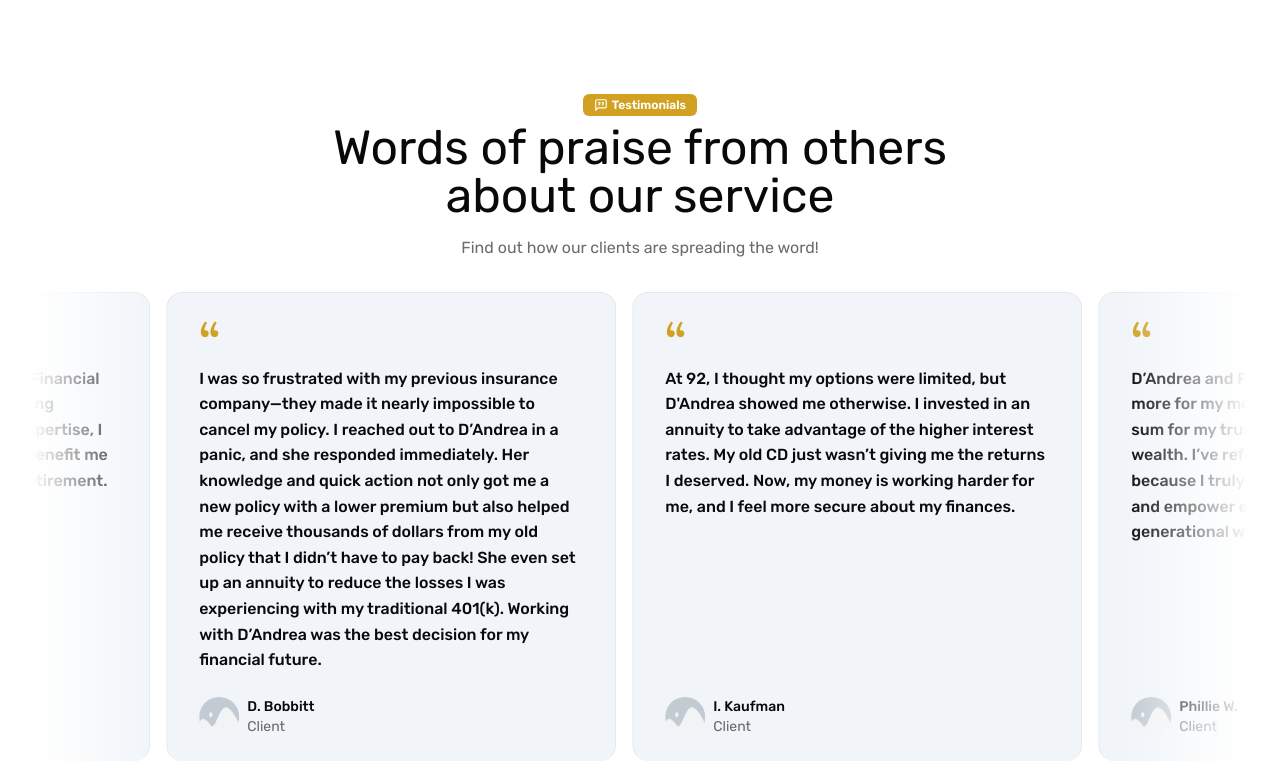
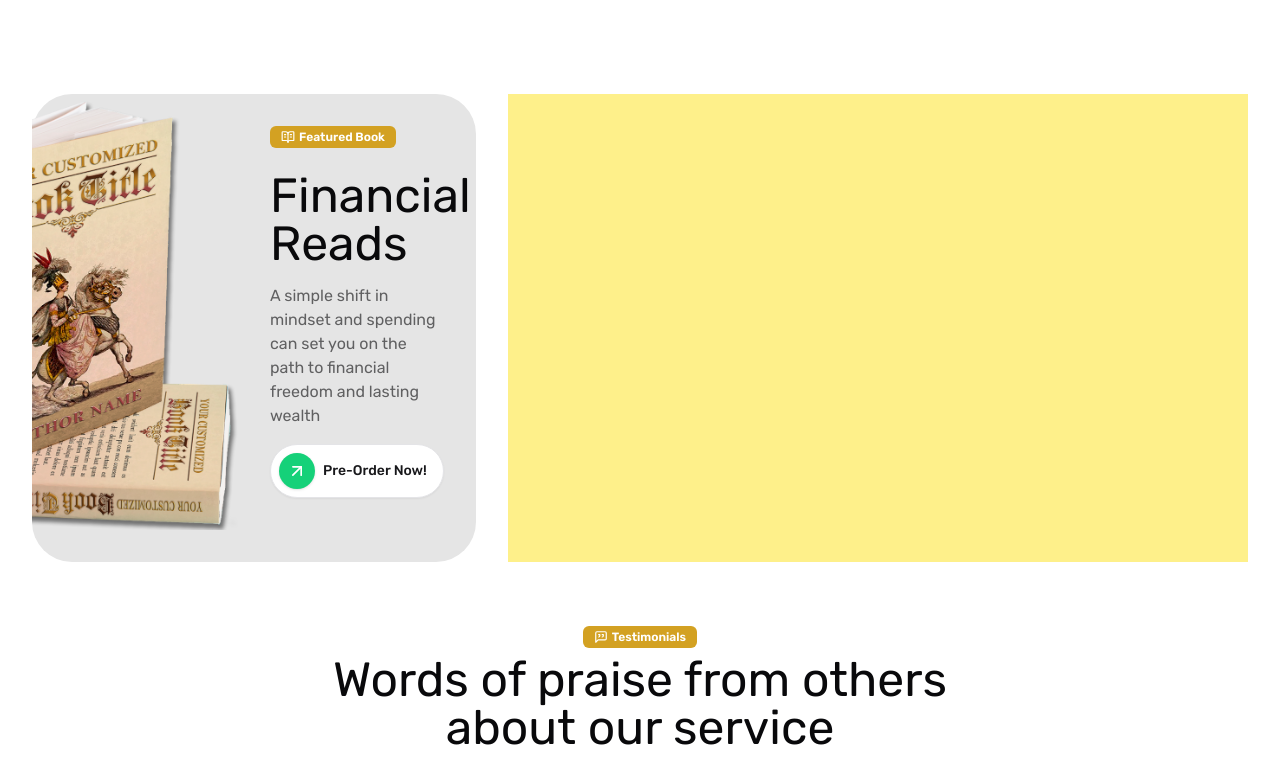
Before and after one commit to joaquincuenca/FREDONOMICS, a React (Vite) app: page /home in a window 1280 px wide. Shown: the part 792-1560 px from the top of the page. Built offline with nearby package versions, Linux system fonts and the light colour scheme.

Commit message:
add BookAndFeatures section to LandingPage; update Testimonials for smoother animation

```diff
--- a/src/components/infinite-moving-cards.tsx
+++ b/src/components/infinite-moving-cards.tsx
@@ -67,7 +67,7 @@ export const InfiniteMovingCards = ({
     <div
       ref={containerRef}
       className={cn(
-        "scroller relative z-20 overflow-hidden [mask-image:linear-gradient(to_right,transparent,white_10%,white_90%,transparent)]",
+        "relative z-20 overflow-hidden [mask-image:linear-gradient(to_right,transparent,white_10%,white_90%,transparent)]",
         className
       )}
     >
@@ -81,7 +81,7 @@ export const InfiniteMovingCards = ({
       >
         {items.map((item) => (
           <li
-            className="w-[350px] max-w-full relative rounded-2xl border border-b-0 flex-shrink-0 bg-slate-100 border-slate-200 px-8 py-6 md:w-[450px] flex flex-col justify-between"
+            className="w-[350px] max-w-full relative rounded-[2.5rem] border border-b-0 flex-shrink-0 bg-slate-100 border-slate-200 px-8 py-6 md:w-[450px] flex flex-col justify-between"
             key={item.name}
           >
             <div
--- a/src/pages/LandingPage.tsx
+++ b/src/pages/LandingPage.tsx
@@ -1,10 +1,12 @@
 import Home from "./Home";
+import BookAndFeatures from "./sections/BookAndFeatures";
 import Testimonials from "./sections/Testimonials";
 
 export default function LandingPage() {
   return (
     <div className="h-full w-full overflow-x-hidden">
       <Home />
+      <BookAndFeatures />
       <Testimonials />
     </div>
   );
--- /dev/null
+++ b/src/pages/sections/BookAndFeatures.tsx
@@ -0,0 +1,41 @@
+import { Badge } from "@/components/ui/badge";
+import { Button } from "@/components/ui/button";
+import { ArrowUpRight, BookOpenText } from "lucide-react";
+
+export default function BookAndFeatures() {
+  return (
+    <div className="xl:mt-16 md:mt-12 mt-8 grid lg:grid-cols-2 xl:grid-cols-[0.6fr_1fr] gap-8">
+      {/* Book */}
+      <div className="grid grid-cols-2 gap-8 bg-neutral-200 rounded-[2.5rem]">
+        <img
+          src="images/book.png"
+          alt="Book Placeholder"
+          className="w-full h-full object-cover object-right"
+        />
+        <div className="space-y-4 pr-6 py-6 xl:pr-8 xl:py-8 flex h-full justify-center flex-col">
+          <Badge variant="secondary" className="gap-1 mb-2 w-fit">
+            <BookOpenText size={14} /> Featured Book
+          </Badge>
+          <h1 className="lg:text-5xl text-4xl">Financial Reads</h1>
+          <p className="opacity-60">
+            A simple shift in mindset and spending can set you on the path to
+            financial freedom and lasting wealth
+          </p>
+          <Button
+            className="justify-self-end text-zinc-900 font-medium rounded-full w-fit h-fit p-1 pr-2 md:p-2 md:pr-4 md:text-sm text-xs"
+            variant="outline"
+          >
+            <Button size="icon" className="rounded-full size-6 md:size-9">
+              <ArrowUpRight className="!size-3 md:!size-5" />
+            </Button>
+            Pre-Order Now!
+          </Button>
+        </div>
+
+        <div className="w-full items-center justify-center flex"></div>
+      </div>
+      {/* Features */}
+      <div className="w-full h-full bg-yellow-200"></div>
+    </div>
+  );
+}
--- a/src/pages/sections/Testimonials.tsx
+++ b/src/pages/sections/Testimonials.tsx
@@ -22,7 +22,11 @@ export default function Testimonials() {
         </p>
       </div>
       <div className="my-4 grid">
-        <InfiniteMovingCards items={TESTIMONIALS} direction="right" />
+        <InfiniteMovingCards
+          items={TESTIMONIALS}
+          direction="right"
+          speed="slow"
+        />
       </div>
     </div>
   );
```
Also changed, not shown: public/images/book.png (added).
